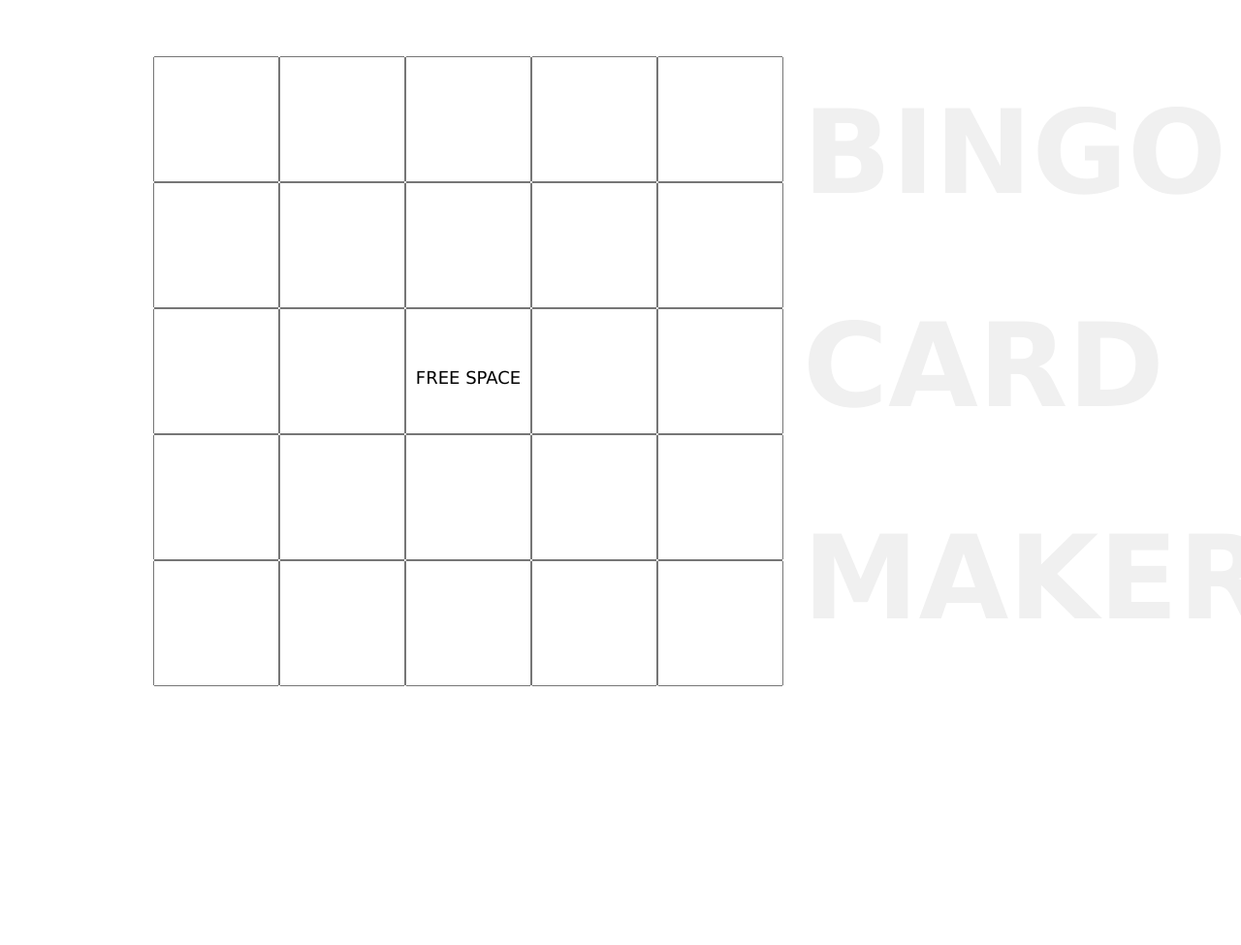
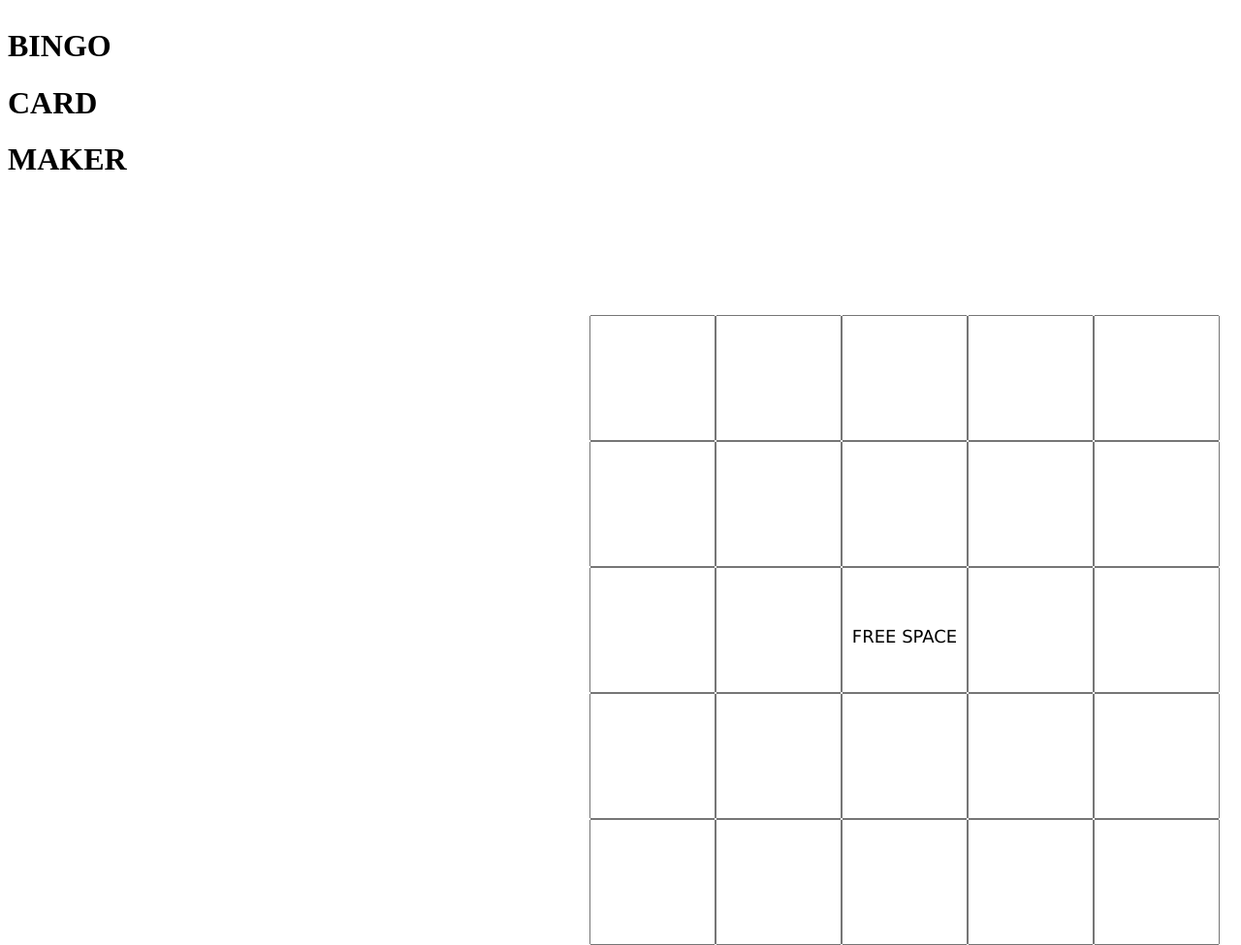
Before and after one commit to Fluorescents/Bingo-Card-Maker, a plain HTML site: page index.html in a window 1280 px wide. Shown: the top 975 px of the page at 97% size. Before the commit the page ends 800 px from the top, so only its background shows below. Drawn offline with Linux system fonts and the light colour scheme.

Commit message:
Update index.css

```diff
--- a/index.css
+++ b/index.css
@@ -47,8 +47,8 @@ body{
 
 .edit{
     position:absolute;
-    margin-top:50px;
-    margin-left:150px;
+    margin-top:120px;
+    margin-left:600px;
     overflow:hidden;
 }
 
@@ -67,15 +67,6 @@ body{
     overflow:hidden;
 }
 
-.title{
-    color:rgb(240, 240, 240);
-    font-size:60px;
-    font-family:Verdana, Geneva, Tahoma, sans-serif;
-    position:absolute;
-    margin-left:820px;
-    margin-top:0px;
-}
-
 .bingo--card{
     position:absolute;
     display:none;
@@ -83,13 +74,13 @@ body{
     width:650px;
     grid-template: repeat(5, 130px) / repeat(5, 130px);
     outline: 2px solid black;
-    margin-left:10%;
-    margin-top:50px;
+    margin-left:600px;
+    margin-top:120px;
 }
 
 .box{
     cursor:pointer;
-    outline: 1px solid black;
+    outline: 2px solid black;
 }
 
 .dot{
```
